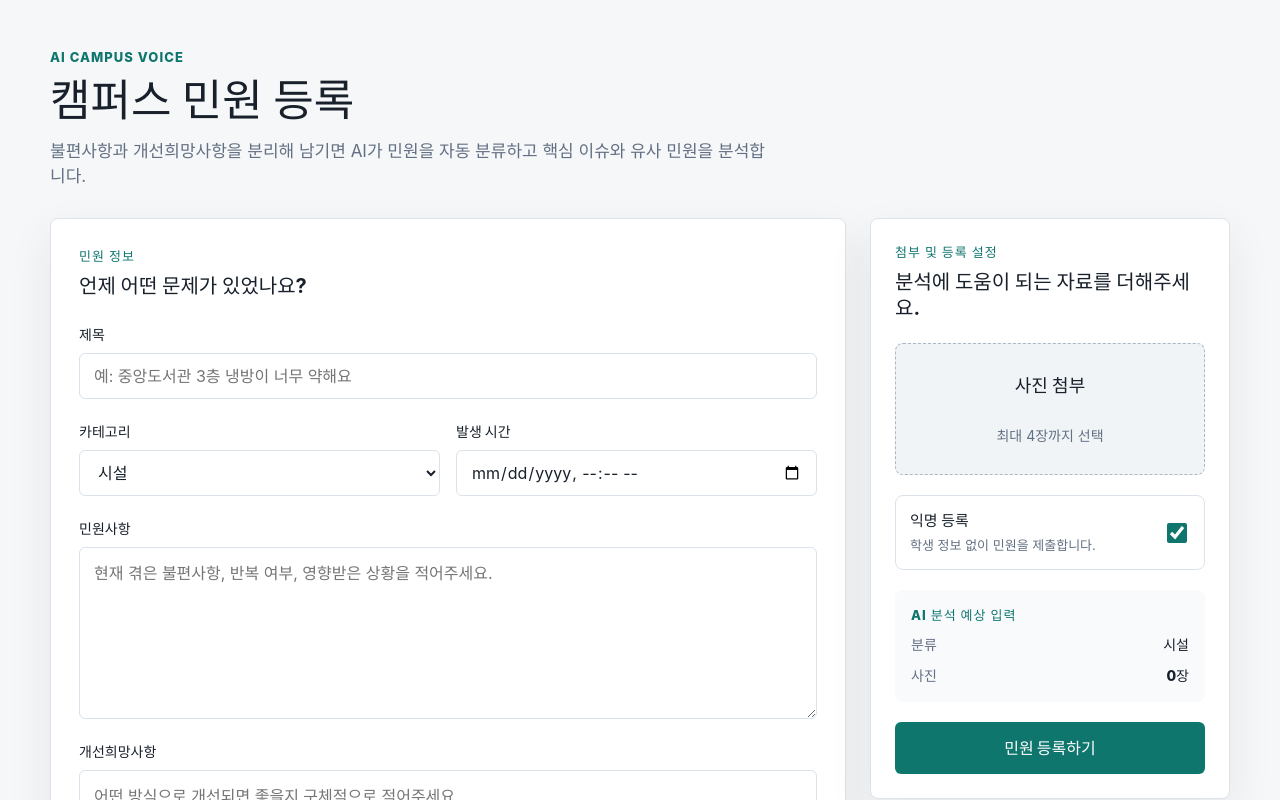
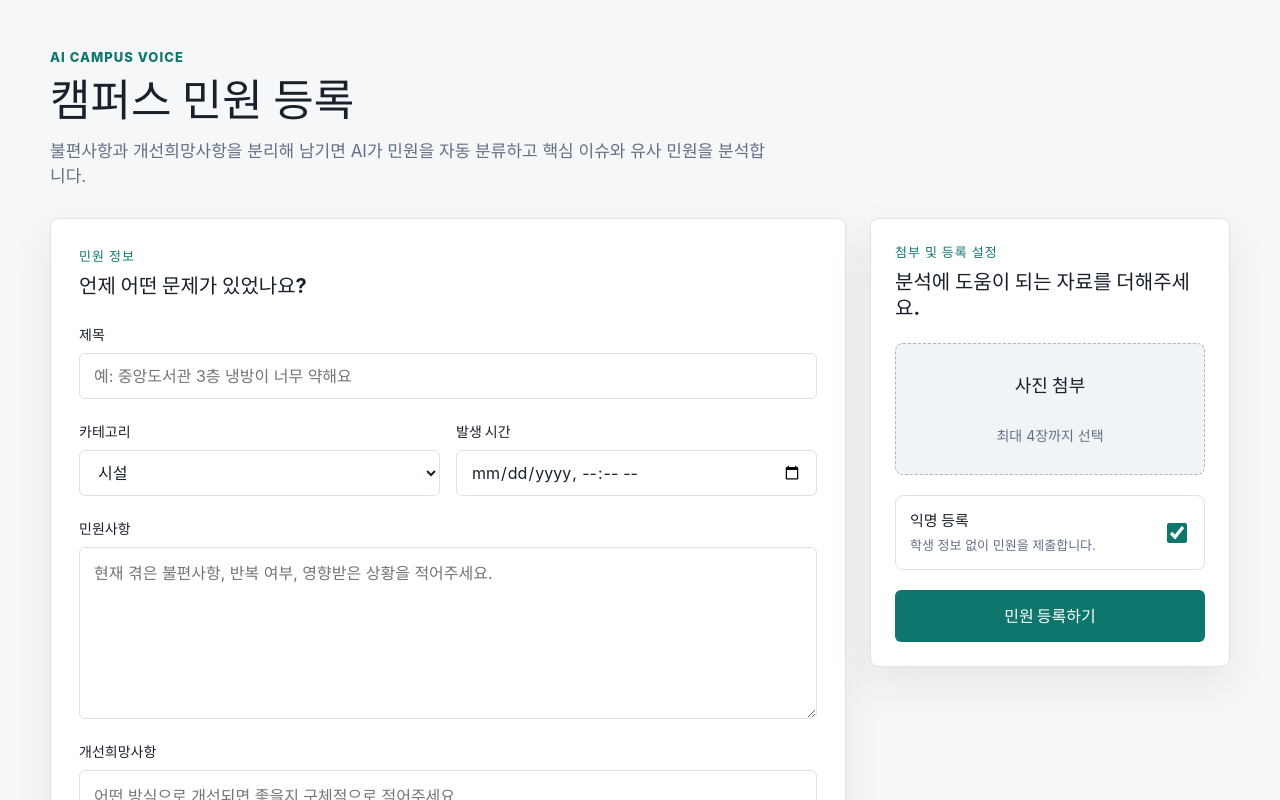
Before and after one commit to heekarii/2026hackerton-FE, a React (Vite) app: page /complaint in a window 1280 px wide. Shown: the top 800 px of the page. Built offline with nearby package versions, Linux system fonts and the light colour scheme.

Commit message:
chore: remove complaint summary preview

```diff
--- a/src/App.css
+++ b/src/App.css
@@ -9,8 +9,7 @@
 }
 
 .eyebrow,
-.section-heading p,
-.ai-summary p {
+.section-heading p {
   margin: 0 0 8px;
   color: var(--primary);
   font-size: 13px;
@@ -240,36 +239,6 @@ h2 {
   accent-color: var(--primary);
 }
 
-.ai-summary {
-  padding: 16px;
-  border-radius: 8px;
-  background: #f8fafc;
-}
-
-.ai-summary dl {
-  display: grid;
-  gap: 10px;
-  margin: 0;
-}
-
-.ai-summary div {
-  display: flex;
-  justify-content: space-between;
-  gap: 16px;
-}
-
-.ai-summary dt {
-  color: var(--text-muted);
-  font-size: 14px;
-}
-
-.ai-summary dd {
-  margin: 0;
-  color: var(--text);
-  font-size: 14px;
-  font-weight: 800;
-}
-
 .submit-message {
   margin: 0;
   padding: 12px 14px;
--- a/src/App.tsx
+++ b/src/App.tsx
@@ -259,20 +259,6 @@ function App() {
             </label>
           </div>
 
-          <div className="ai-summary">
-            <p>AI 분석 예상 입력</p>
-            <dl>
-              <div>
-                <dt>분류</dt>
-                <dd>{form.category}</dd>
-              </div>
-              <div>
-                <dt>사진</dt>
-                <dd>{images.length}장</dd>
-              </div>
-            </dl>
-          </div>
-
           {message && (
             <p className={`submit-message submit-message-${status}`}>
               {message}
```
